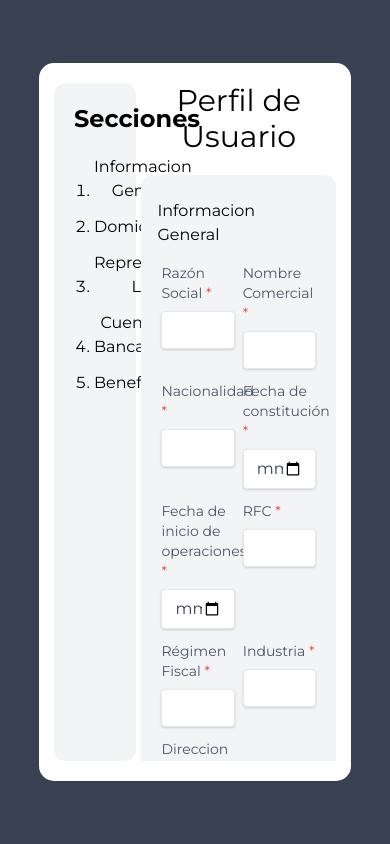
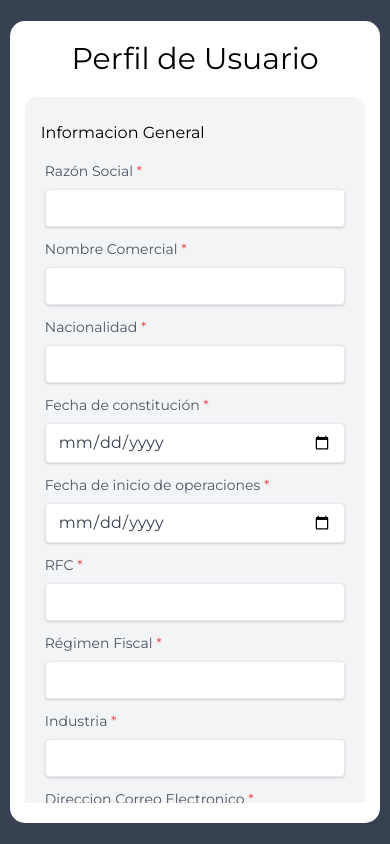
Before and after one commit to EdsenxX/KredFeed, a React (Create React App) app: page / in a window 390 px wide. Built offline with nearby package versions, Linux system fonts and the light colour scheme.

Commit message:
se adapto para moviles

```diff
--- a/src/components/Main/Input.jsx
+++ b/src/components/Main/Input.jsx
@@ -7,7 +7,7 @@ const Input = (props) => {
   const ID = `${props.name}-${ramdom}`;
 
   return (
-    <div className="w-1/2 px-1 mb-3">
+    <div className="w-full sm:w-1/2 px-1 mb-3">
       <label htmlFor={ID} className="block text-gray-600 text-sm mb-2">
         {props.title}
         {props.required && <span className="text-red-500"> *</span>}
--- a/src/components/Main/Section.jsx
+++ b/src/components/Main/Section.jsx
@@ -3,7 +3,7 @@ import React from "react";
 
 const Section = (props) => {
   return (
-    <section className="rounded-xl px-4 py-6 bg-gray-100 flex	flex-wrap mb-6" id={props.id}>
+    <section className="rounded-xl px-4 py-6 bg-gray-100 flex flex-col	flex-wrap mb-6 sm:flex-row" id={props.id}>
       <p className="mb-4 block w-full">{props.title}</p>
       {props.children}
       <p className="blocl w-full text-xs text-gray-600 ml-1">
--- a/src/styles/Layout.module.scss
+++ b/src/styles/Layout.module.scss
@@ -22,4 +22,25 @@
             width: 69%;
         }
     }
+    @media only screen and (max-width: 1102px){
+        .Layout_container{
+            width: 90%;
+        }
+    }
+    @media only screen and (max-width: 980px){
+        .Layout_container{
+            main{
+                width: 100%;
+            }
+            aside{
+                display: none;
+            }
+        }
+    }
+    @media only screen and (max-width: 640px){
+        .Layout_container{
+            width: 95%;
+            height: 95%;
+        }
+    }
 }
```
